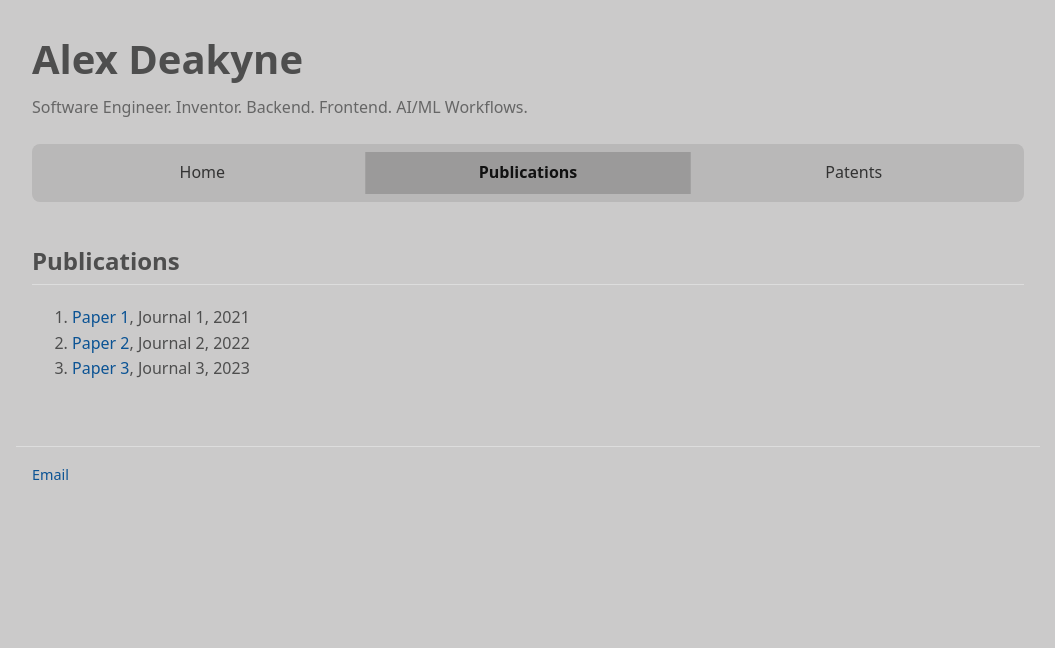
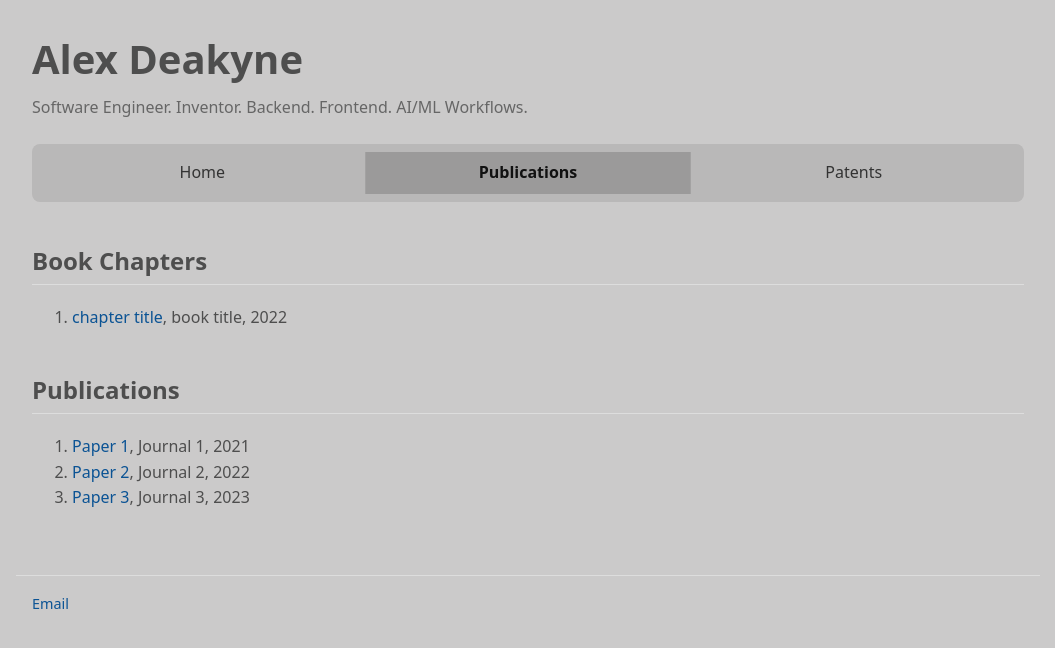
Before and after one commit to adeakyne/alexdeakyne-dev, a React (Vite) app: page /publications in a window 1280 px wide. Shown: the top 648 px of the page, without its empty margins (112-1167 px from the left). Built offline with nearby package versions, Linux system fonts and the light colour scheme.

Commit message:
add subsections to publications

```diff
--- a/src/components/Publication.tsx
+++ b/src/components/Publication.tsx
@@ -1,5 +1,6 @@
 // Shape of publications data component
 type PublicationProps = {
+    type:string
     title: string
     journal: string
     year: number
--- a/src/components/Publications.tsx
+++ b/src/components/Publications.tsx
@@ -1,14 +1,31 @@
 import Publication from './Publication.tsx'
 import { publications } from '../data/publications.ts'
+
+const books = publications.filter(pub => pub.type == "book")
+const journals = publications.filter(pub => pub.type == "journal")
 
 function Publications() {
     return (
         <section>
+            <h2>Book Chapters</h2>
+            <ol>
+                {books.map(pub=> (
+                    <Publication
+                    key={pub.url}
+                    type={pub.type}
+                    title={pub.title}
+                    journal={pub.journal}
+                    year={pub.year}
+                    url={pub.url}
+                    />
+                ))}
+            </ol>
             <h2>Publications</h2>
             <ol>
-                {publications.map(pub=> (
+                {journals.map(pub=> (
                     <Publication
                     key={pub.url}
+                    type={pub.type}
                     title={pub.title}
                     journal={pub.journal}
                     year={pub.year}
--- a/src/data/publications.ts
+++ b/src/data/publications.ts
@@ -1,20 +1,30 @@
 export const publications = [
   {
+    type: "journal",
     title: "Paper 1",
     journal: "Journal 1",
     year: 2021,
     url: "https://doi.org/10.0000/one",
   },
   {
+    type: "journal",
     title: "Paper 2",
     journal: "Journal 2",
     year: 2022,
     url: "https://doi.org/10.0000/two",
   },
-    {
+  {
+    type: "journal",
     title: "Paper 3",
     journal: "Journal 3",
     year: 2023,
     url: "https://doi.org/10.0000/three",
   },
+  {
+    type: "book",
+    title:"chapter title",
+    journal: "book title",
+    year: 2022,
+    url: "https://bookchapter.com",
+  }
 ]
```
